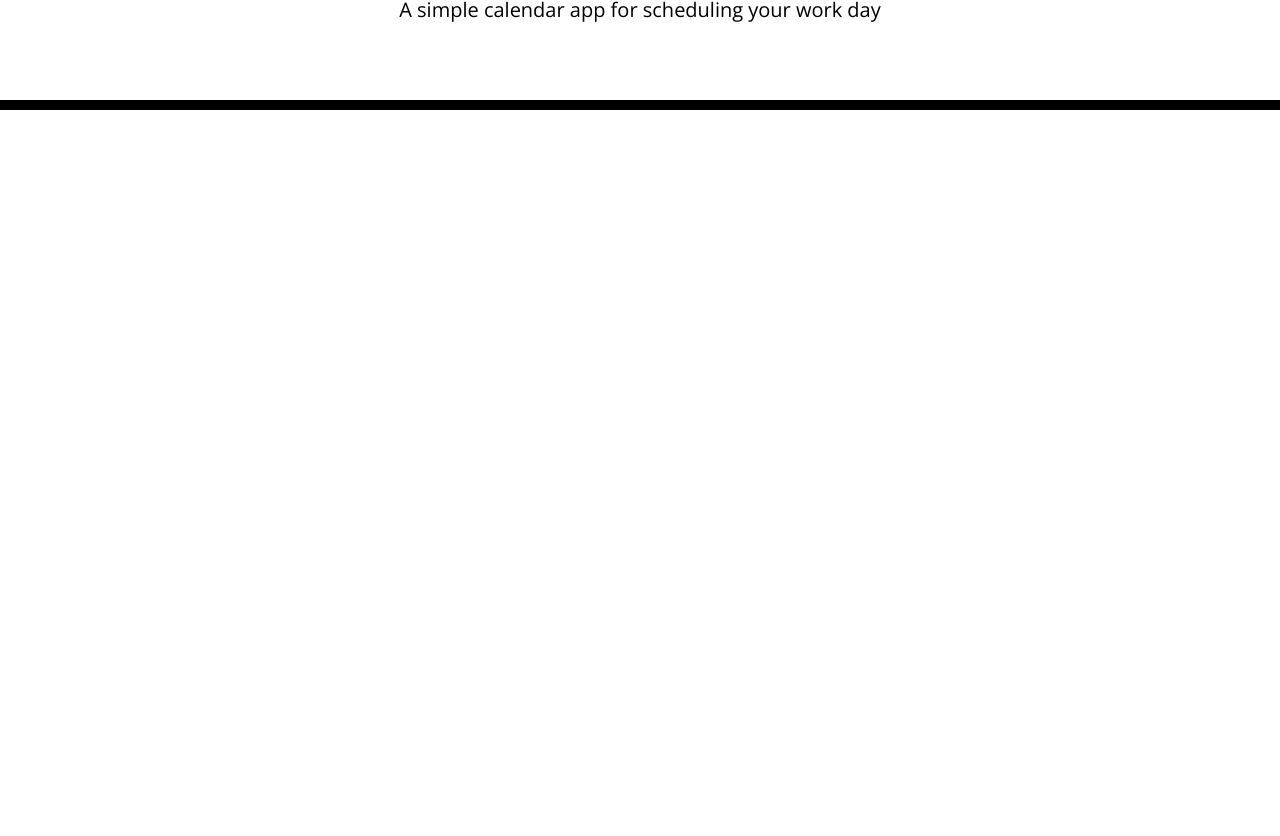
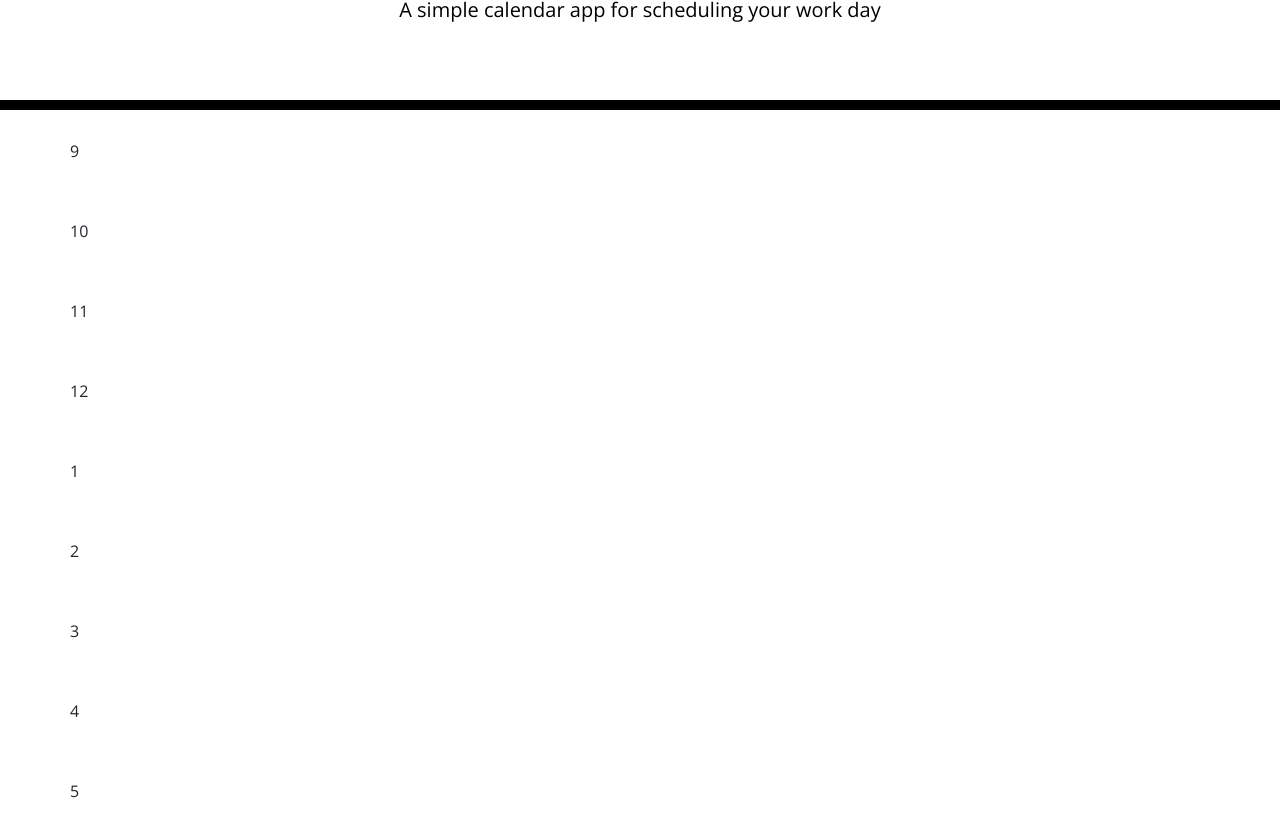
Before and after one commit to emsaw721/time-hub, a plain HTML site: page index.html in a window 1280 px wide. Shown: the part 158-994 px from the top of the page. Before the commit the page ends 800 px from the top, so only its background shows below. Drawn offline with nearby package versions, Linux system fonts and the light colour scheme; files that its build step writes are made by us from their sources.

Commit message:
added rows in html

```diff
--- a/index.html
+++ b/index.html
@@ -29,6 +29,15 @@
       <p id="currentDay" class="lead"></p>
     </header>
     <div class="container">
+        <div class="row">9</div>
+        <div class="row">10</div>
+        <div class="row">11</div>
+        <div class="row">12</div>
+        <div class="row">1</div>
+        <div class="row">2</div>
+        <div class="row">3</div>
+        <div class="row">4</div>
+        <div class="row">5</div>
       <!-- Timeblocks go here -->
     </div>
 
```
